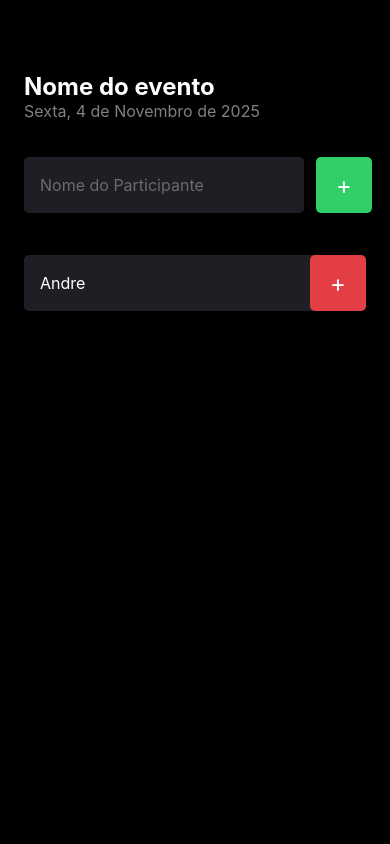
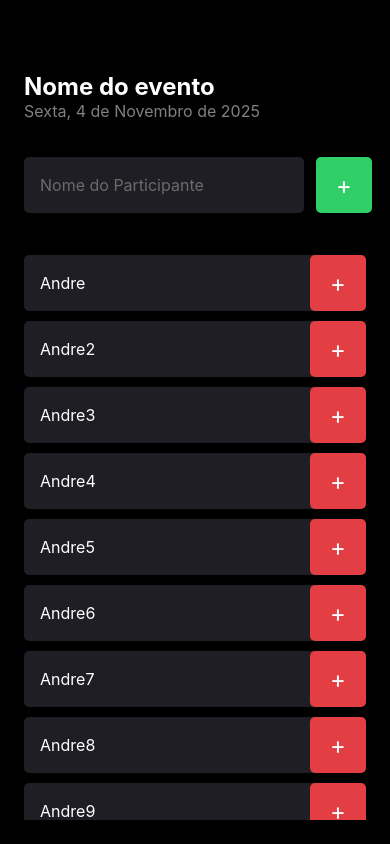
Before and after one commit to Kaue-Luz/Fist-Mobile-App, a React Native app: screen / in a window 390 px wide. Built offline with nearby package versions, Linux system fonts and the light colour scheme.

Commit message:
Fundamentos - Ativando rolagem na tela

```diff
--- a/src/screens/Home/index.tsx
+++ b/src/screens/Home/index.tsx
@@ -1,8 +1,29 @@
-import { Text, TextInput, TouchableOpacity, View } from "react-native";
+import {
+  ScrollView,
+  Text,
+  TextInput,
+  TouchableOpacity,
+  View,
+} from "react-native";
 import { styles } from "./styles";
 import { Participant } from "../../components/Participant";
 
 export default function Home() {
+  const participants = [
+    "Andre",
+    "Andre2",
+    "Andre3",
+    "Andre4",
+    "Andre5",
+    "Andre6",
+    "Andre7",
+    "Andre8",
+    "Andre9",
+    "Andre10",
+    "Andre11",
+    "Andre12",
+  ];
+
   function handleParticipantAdd() {
     console.log("Participante Adicionado");
   }
@@ -29,10 +50,15 @@ export default function Home() {
         </TouchableOpacity>
       </View>
 
-      <Participant
-        name="Andre"
-        onRemove={() => handleParticipantRemove("Andre")}
-      />
+      <ScrollView showsVerticalScrollIndicator={false}>
+        {participants.map((participant) => (
+          <Participant
+            key={participant}
+            name={participant}
+            onRemove={() => handleParticipantRemove(participant)}
+          />
+        ))}
+      </ScrollView>
     </View>
   );
 }
```
